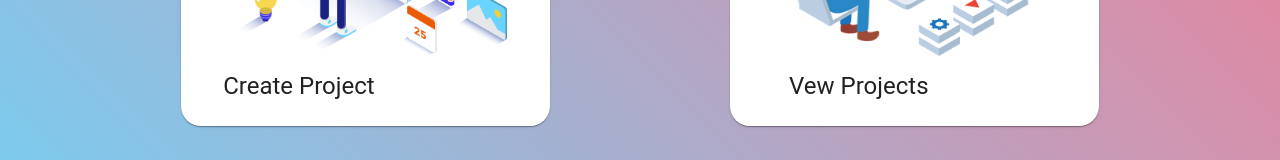
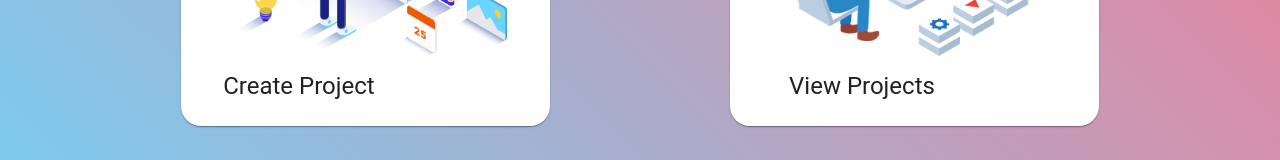
Before and after one commit to McCoyBrandon/academic_activity, a React (Vite) app in the folder Frontend/AcademicTool/: page /projects in a window 1280 px wide. Shown: the part 482-642 px from the top of the page. Built offline with nearby package versions, Linux system fonts and the light colour scheme.

Commit message:
small naming correction

```diff
--- a/Frontend/AcademicTool/components/Projects/ProjectsPage.jsx
+++ b/Frontend/AcademicTool/components/Projects/ProjectsPage.jsx
@@ -53,7 +53,7 @@ const ProjectsPage = () => {
         <DashboardContainer>
             {[
                 { title: 'Create Project', img: projectCreate, path: '/projects/createProject' },
-                { title: 'Vew Projects', img: projectView, path: '/projects/viewProjects' },
+                { title: 'View Projects', img: projectView, path: '/projects/viewProjects' },
                 // { title: 'Make a Plan', img: PlanImg, path: '/plan' },
 
             ].map((item) => (
```
Also changed, not shown: 1 other file (tests, documents, lock files or other folders).
